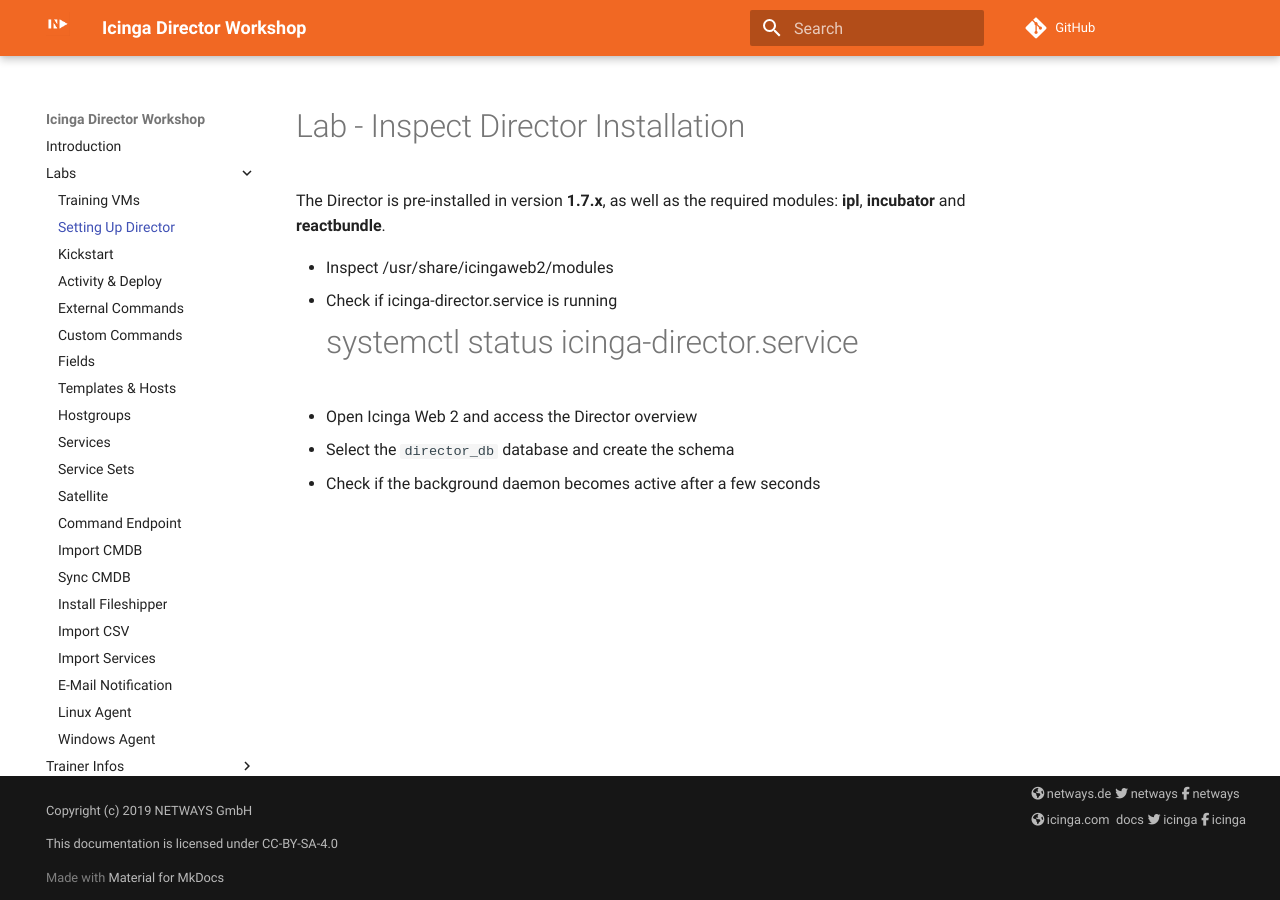
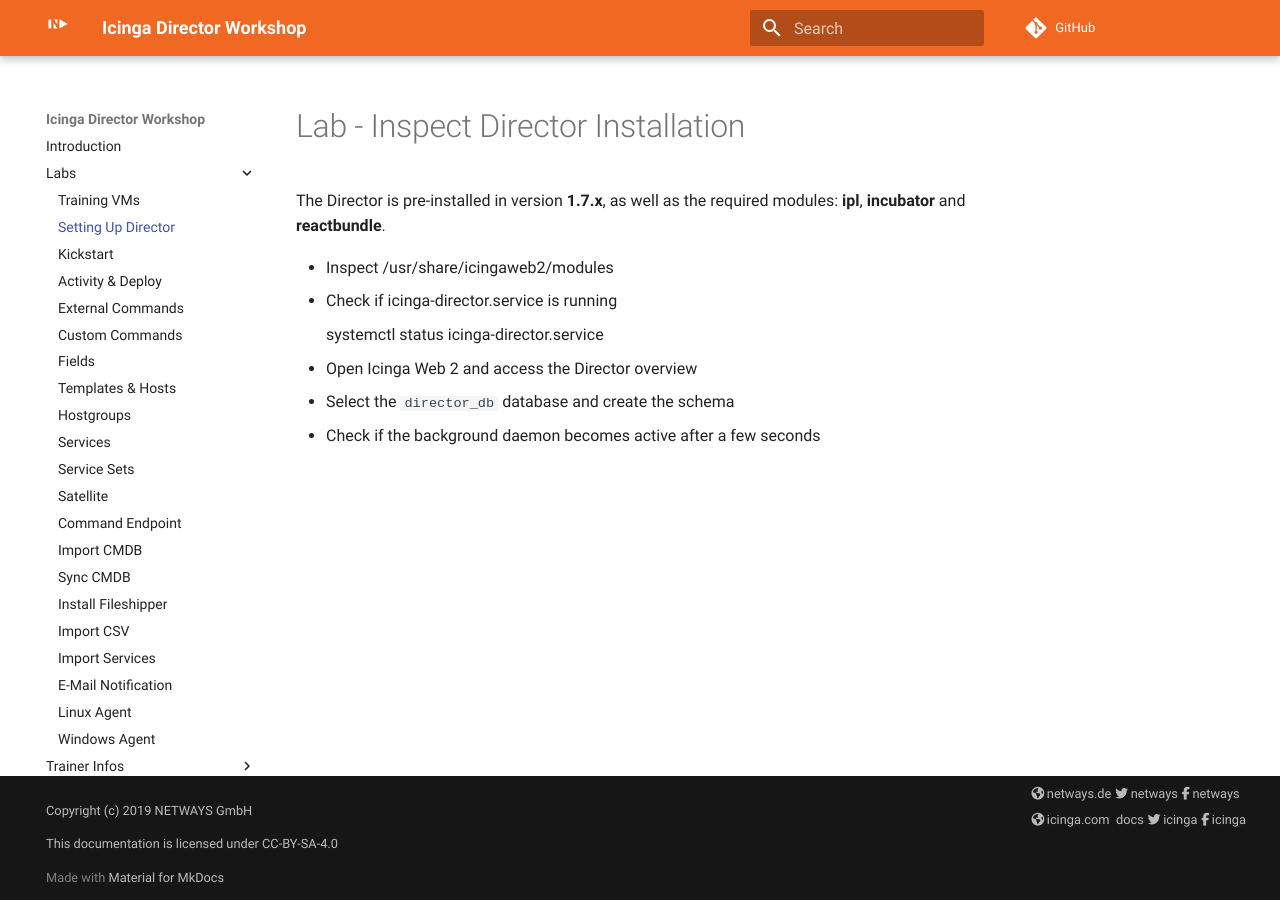
Before and after one commit to NETWAYS/workshop-icinga-director, an MkDocs documentation site: the page built from content/labs/10-Install-Director.md, in a window 1280 px wide. Built offline with MkDocs 1.6.1 and Material for MkDocs 9.7.7, drawn with Linux system fonts in a browser that asks for light colours; nearby versions of some CDN libraries; library files that are not in the unit come from our copies; comment, search, counter and statistics services are not loaded.

Commit message:
Minor formatting fixes

```diff
--- a/content/labs/10-Install-Director.md
+++ b/content/labs/10-Install-Director.md
@@ -7,7 +7,7 @@ The Director is pre-installed in version **1.7.x**, as well as the required modu
 * Inspect /usr/share/icingaweb2/modules
 * Check if icinga-director.service is running
 
-    # systemctl status icinga-director.service
+    systemctl status icinga-director.service
 
 * Open Icinga Web 2 and access the Director overview
 * Select the `director_db` database and create the schema
```
Also changed, not shown: content/labs/01-Training-VMs.md (+1 -0 lines).
